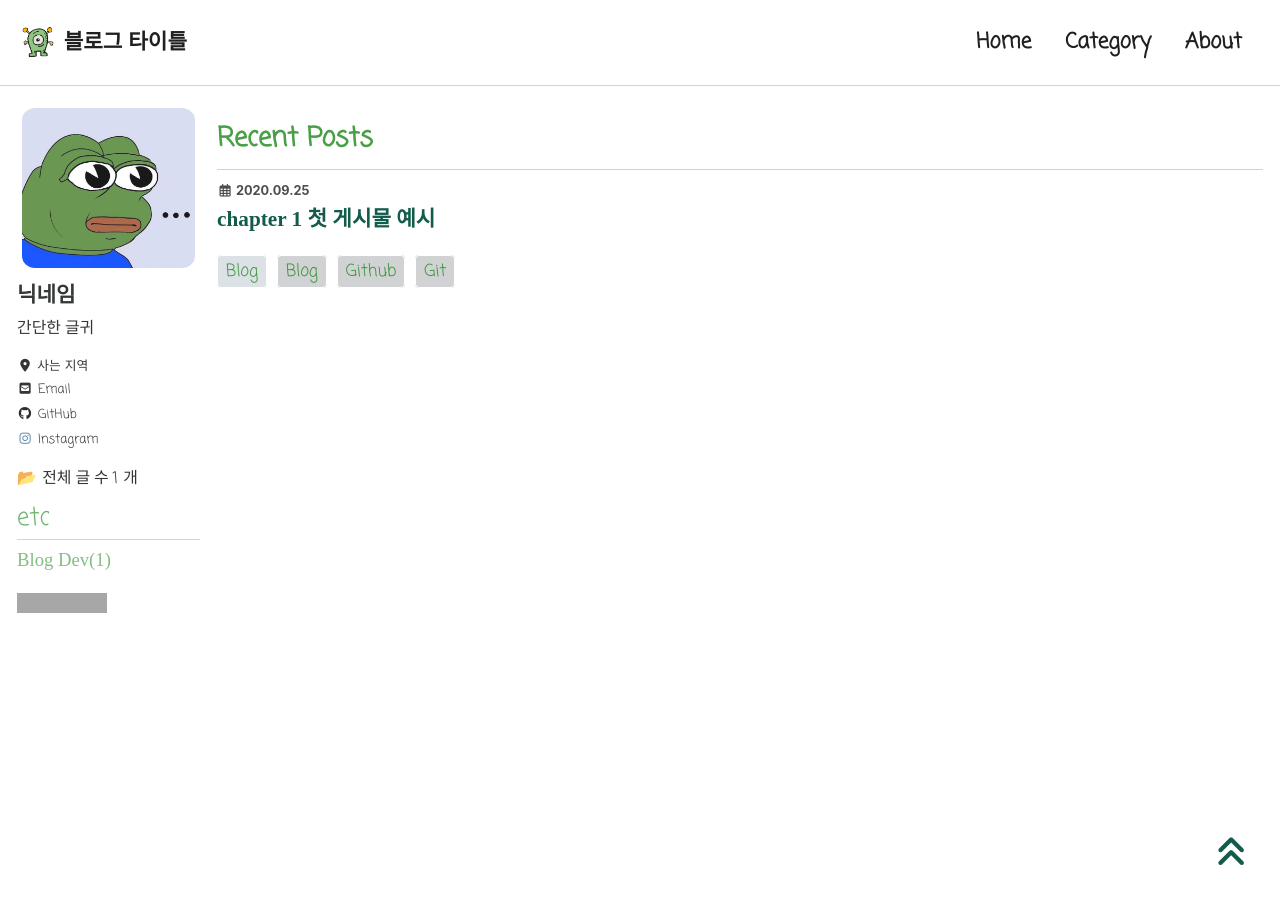
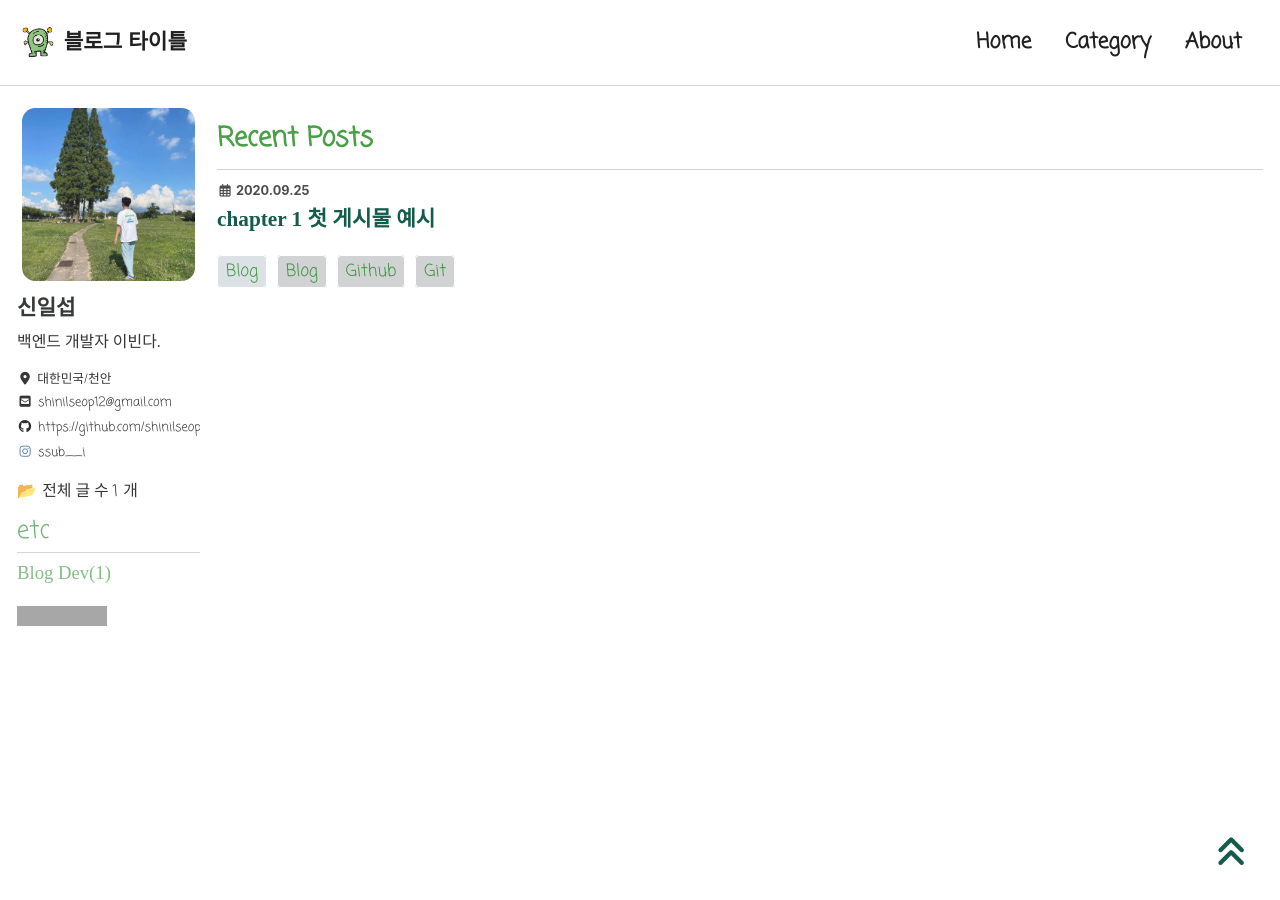
Before and after one commit to shinilseop/shinilseop.github.io, a Jekyll site: the page built from index.html, in a window 1280 px wide and 900 px high. Built offline with Jekyll 4.4.1, drawn with Linux system fonts in a browser that asks for light colours; cached includes are drawn as plain includes; nearby versions of some CDN libraries; some web fonts are replaced; the list of posts is cut into pages by our own code; grey boxes are pictures that could not be loaded.

Commit message:
update _config.yml [sidebar]

```diff
--- a/_config.yml
+++ b/_config.yml
@@ -103,19 +103,19 @@ analytics: # 블로그 접근 경로 확인 코드
 
 # Site Author / 사이드바 소개 부분
 author:
-  name             : "닉네임"
-  avatar           : "/assets/images/profile.jpg"
-  bio              : "간단한 글귀"
-  location         : "사는 지역"
+  name             : "신일섭"
+  avatar           : "/assets/images/mylogo.jpg"
+  bio              : "백엔드 개발자 이빈다."
+  location         : "대한민국/천안"
 
   links:
-    - label: "Email"
+    - label: "shinilseop12@gmail.com"
       icon: "fas fa-fw fa-envelope-square"
       url: "mailto:shinilseop12@gmail.com"
-    - label: "GitHub"
+    - label: "https://github.com/shinilseop"
       icon: "fab fa-fw fa-github"
       url: "https://github.com/shinilseop"
-    - label: "Instagram"
+    - label: "ssub__i"
       icon: "fab fa-fw fa-instagram"
       url: "https://www.instagram.com/ssub__i"
     #- label: "Website"
```
Also changed, not shown: assets/images/mylogo.jpg (added).
